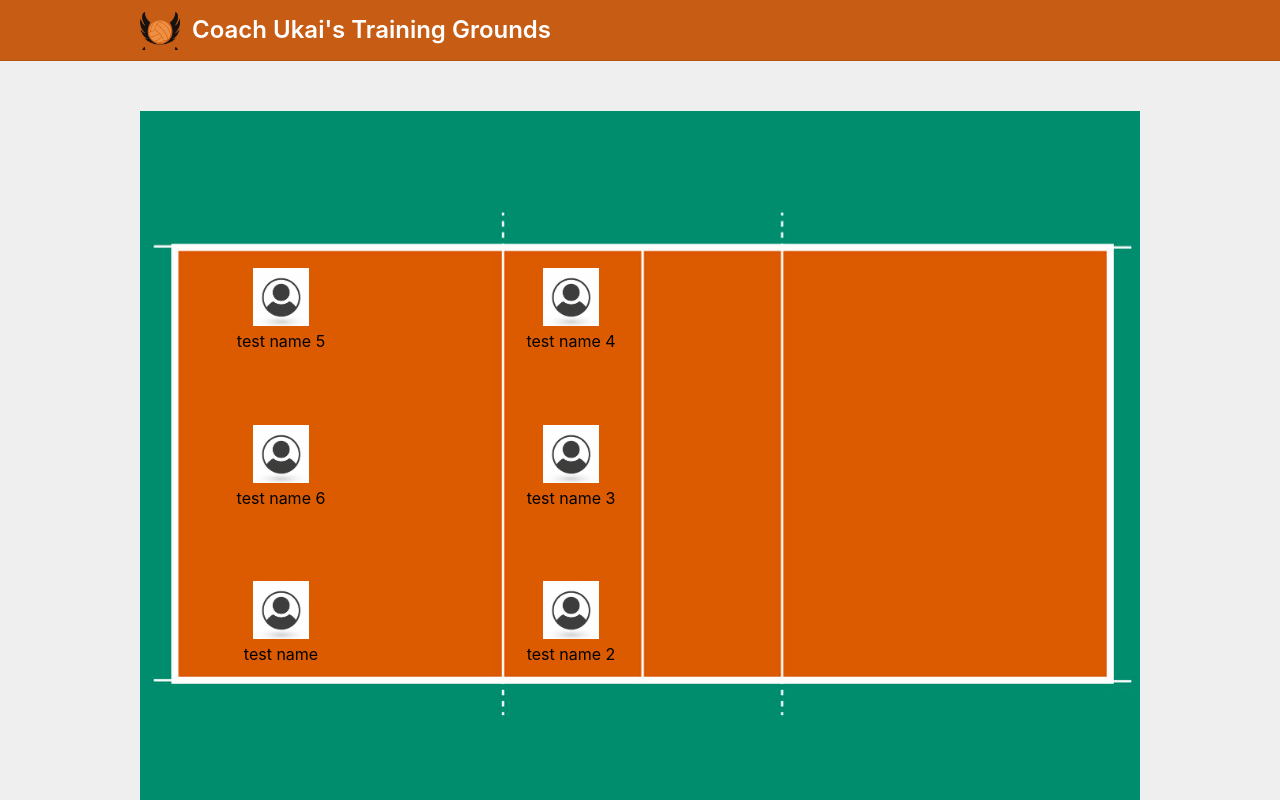
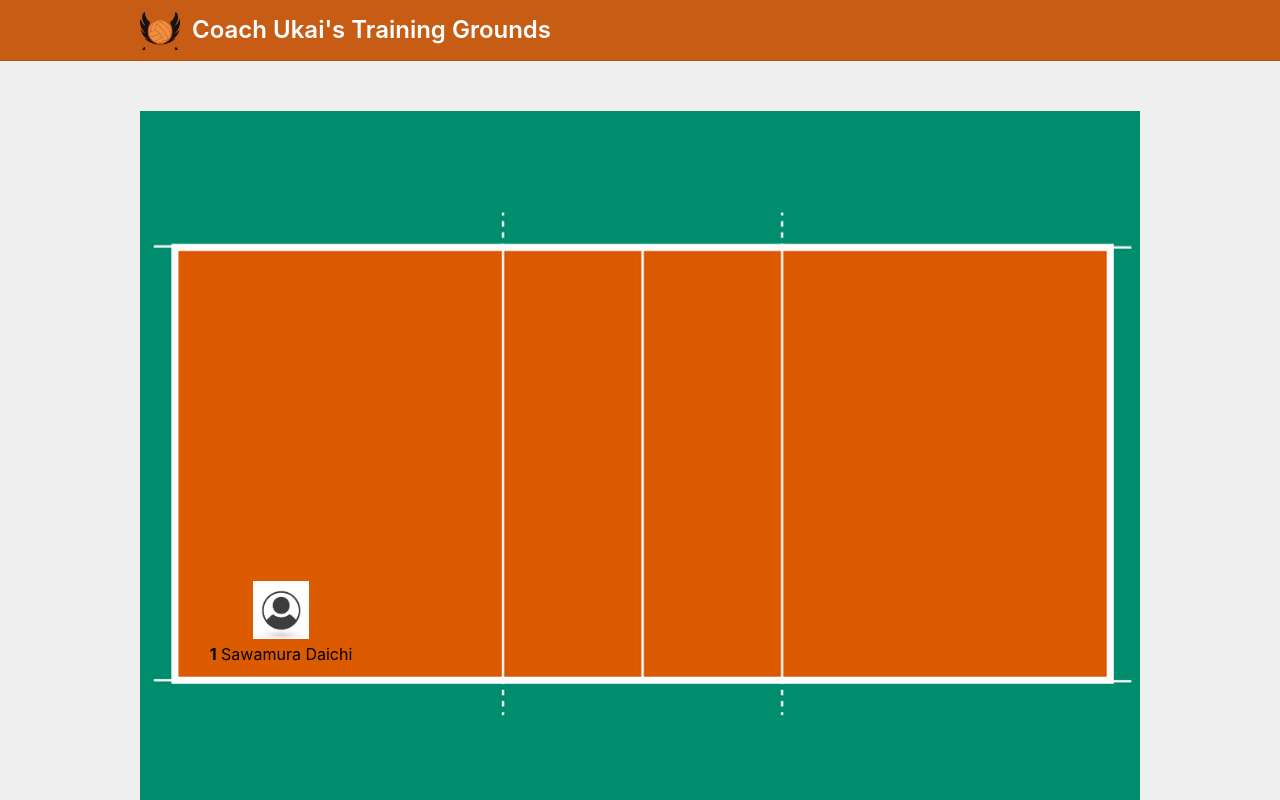
Before and after one commit to abe-port/haikyuu-app, a React (Create React App) app: page / in a window 1280 px wide. Shown: the top 800 px of the page. Built offline with nearby package versions, Linux system fonts and the light colour scheme.

Commit message:
hookup players

```diff
--- a/src/components/Home/PlayerListing.js
+++ b/src/components/Home/PlayerListing.js
@@ -71,8 +71,8 @@ cursor:pointer;
 
 function PlayerListing(props) {
 
-    const activePlayers = props.players.filter(player => player.position);
-    const benchedPlayers = props.players.filter(player => !player.position);
+    const activePlayers = props.players.filter(player => player.hasPosition);
+    const benchedPlayers = props.players.filter(player => !player.hasPosition);
 
     return (
         <div>
@@ -89,13 +89,13 @@ function PlayerListing(props) {
                     <ListItem key={index}>
                         <Name className="name">{player.first_name} {player.last_name}</Name>
                         <Number className="number">{player.number}</Number>
-                        <Position className="position">{player.position}</Position>
-                        <Link to={`players/${player.id}`}>
+                        <Position className="position">{index+1}</Position>
+                        {/* <Link to={`players/${player.id}`}>
                             <EditIcon><span className="material-icons">
                                 edit
                             </span>
                             </EditIcon>
-                        </Link>
+                        </Link> */}
                     </ListItem>
                 ))}
             </UnorderedList>
@@ -113,12 +113,12 @@ function PlayerListing(props) {
                         <Name className="name">{player.first_name} {player.last_name}</Name>
                         <Number className="number">{player.number}</Number>
                         <Position className="position">{player.position}</Position>
-                        <Link to={`players/${player.id}`}>
+                        {/* <Link to={`players/${player.id}`}>
                             <EditIcon><span className="material-icons">
                                 edit
                             </span>
                             </EditIcon>
-                        </Link>
+                        </Link> */}
                     </ListItem>
                 ))}
             </UnorderedList>
--- a/src/components/Home/VolleyballCourtTool.js
+++ b/src/components/Home/VolleyballCourtTool.js
@@ -16,7 +16,7 @@ const CourtImage = styled.div`
 const Player = styled.div.attrs(props => ({
     type: 'text',
     className: props.player,
-  }))`
+}))`
     position:absolute;
     left: 0;
     top: 0;
@@ -65,38 +65,19 @@ const Player = styled.div.attrs(props => ({
 `;
 
 
-
 function VolleyballCourtTool(props) {
 
     return (
         <CourtContainer>
             <CourtImage>
-                <img src='/court.png' alt='Volleyball Court' style={{visibility: "hidden", height: '100%', width: '100%'}}/>
+                <img src='/court.png' alt='Volleyball Court' style={{ visibility: "hidden", height: '100%', width: '100%' }} />
 
-                <Player player='player1'>
-                    <img src={ProfilePic} alt="Logo" />
-                    <div className="name">test name</div>
-                </Player>
-                <Player player='player2'>
-                    <img src={ProfilePic} alt="Logo" />
-                    <div className="name">test name 2</div>
-                </Player>
-                <Player player='player3'>
-                    <img src={ProfilePic} alt="Logo" />
-                    <div className="name">test name 3</div>
-                </Player>
-                <Player player='player4'>
-                    <img src={ProfilePic} alt="Logo" />
-                    <div className="name">test name 4</div>
-                </Player>
-                <Player player='player5'>
-                    <img src={ProfilePic} alt="Logo" />
-                    <div className="name">test name 5</div>
-                </Player>
-                <Player player='player6'>
-                    <img src={ProfilePic} alt="Logo" />
-                    <div className="name">test name 6</div>
-                </Player>
+                {props.players.map((player, index) => (
+                    <Player player={`player${index+1}`} key={index}>
+                        <img src={ProfilePic} alt="Logo" />
+                        <div className="name"><span style={{fontWeight:'bold'}}>{player.number}</span> {player.first_name} {player.last_name} </div>
+                    </Player>
+                ))}
 
             </CourtImage>
         </CourtContainer>
--- a/src/pages/Home.js
+++ b/src/pages/Home.js
@@ -30,7 +30,7 @@ function Home(props) {
             number: '10',
             height: '164.2',
             age: '16',
-            position:''
+            hasPosition:false
         },
         {
             id: 2,
@@ -39,7 +39,7 @@ function Home(props) {
             number: '9',
             height: '181.9',
             age: '16',
-            position:null
+            hasPosition:false
         },
         {
             id: 3,
@@ -48,15 +48,15 @@ function Home(props) {
             number: '1',
             height: '176.7',
             age: '18',
-            position:1
+            hasPosition:true
         },
     ]);
 
-    const activePlayer = players[0]
+    const activePlayers = players.filter(player => player.hasPosition);
 
     return (
         <HomePageSection>
-            <VolleyballCourtTool />
+            <VolleyballCourtTool players={activePlayers}/>
             <PlayerListing players={players}/>
         </HomePageSection>
     );
```
